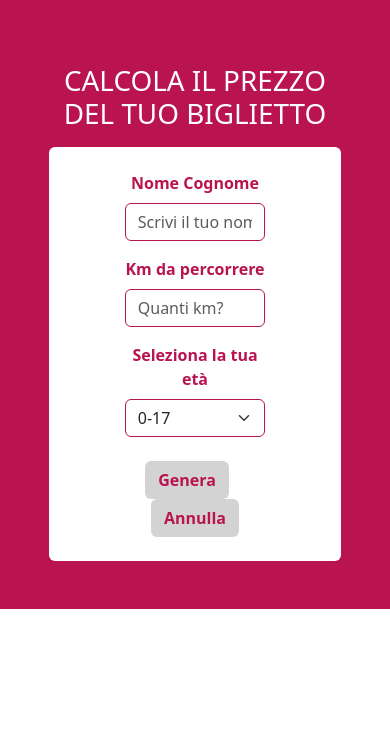
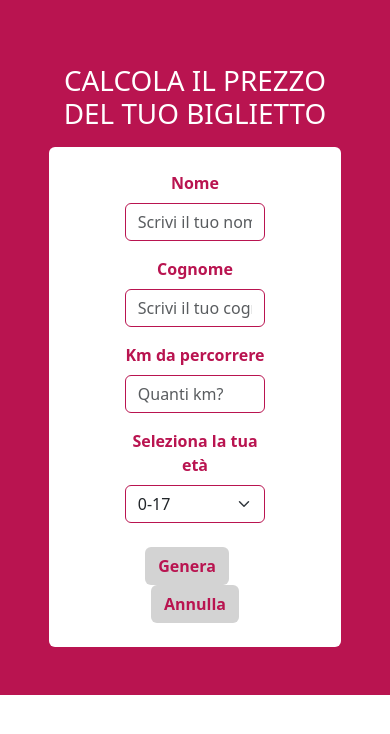
Before and after one commit to alessiavozzo/js-biglietto-treno-form, a plain HTML site: page index.html in a window 390 px wide. Drawn offline with nearby package versions, Linux system fonts and the light colour scheme.

Commit message:
add alert if input field is empty

```diff
--- a/assets/css/style.css
+++ b/assets/css/style.css
@@ -11,15 +11,16 @@
     background-color: var(--ticket-primary);
 }
 
+.custom-container{
+    max-width: 1200px;
+}
+
 /* #endregion common */
 
 
 /* #region user-data */
 
-.user-container{
-    padding-right: 4rem;
-    padding-left: 4rem;
-}
+
 label{
     display: block;
     text-align: center;
@@ -28,6 +29,8 @@ label{
 
 #user-input{
     color: var(--ticket-primary);
+    padding-right: 4rem;
+    padding-left: 4rem;
 
     & input, select{
         border-color: var(--ticket-primary)!important;
--- a/assets/js/main.js
+++ b/assets/js/main.js
@@ -4,6 +4,7 @@ const userKm = document.getElementById("user-km");
 const userAge = document.getElementById("user-age");
 const createBtn = document.getElementById("create-btn");
 const userName = document.getElementById("user-name");
+const userLastName = document.getElementById("user-lastname")
 
 //ticket
 const ticketArea = document.getElementById("ticket-area")
@@ -54,9 +55,14 @@ createBtn.addEventListener('click', function () {
 
     // console.log(ticketPrice);
 
-    ticketArea.classList.remove("hide")
+    if (userName.value == "" || userLastName.value == "" || userKm.value ==""){
+        alert("Inserisci un valore valido")
+    }
+    else{
+        ticketArea.classList.remove("hide")
+    }
 
-    ticketName.innerHTML = userName.value;
+    ticketName.innerHTML = `${userName.value} ${userLastName.value}`;
     ticketCode.innerHTML = Math.ceil(Math.random() * 100000);
     ticketWagon.innerHTML = Math.ceil(Math.random() * 10);
     ticketPrintPrice.innerHTML = `${ticketPrice} €`;
@@ -68,6 +74,7 @@ createBtn.addEventListener('click', function () {
 resetBtn.addEventListener("click", function(){
     console.log("Btn cancel");
     userName.value = null;
+    userLastName.value = null;
     userKm.value = null;
     userAge.value = null;
     ticketArea.classList.add("hide")
--- a/index.html
+++ b/index.html
@@ -28,17 +28,24 @@
                 <div id="user-input" class="user-container w-100 py-4 mt-3 bg-white rounded">
 
                     <div class="container-fluid">
-                        <div class="row justify-content-evenly align-items-end gx-5 gy-3">
+                        <div class="row justify-content-evenly align-items-end gx-3 gy-3">
 
                             <!-- name -->
-                            <div class="name-lastname col-12 col-md-4">
-                                <label for="user-name" class="form-label">Nome Cognome</label>
+                            <div class="name col-12 col-md-6 col-lg-3">
+                                <label for="user-name" class="form-label">Nome</label>
                                 <input type="text" name="user-name" id="user-name" class="form-control" required
-                                    placeholder="Scrivi il tuo nome...">
+                                    placeholder="Scrivi il tuo nome">
+                            </div>
+
+                            <!-- lastname -->
+                            <div class="lastname col-12 col-md-6 col-lg-3">
+                                <label for="user-lastname" class="form-label">Cognome</label>
+                                <input type="text" name="user-lastname" id="user-lastname" class="form-control" required
+                                    placeholder="Scrivi il tuo cognome">
                             </div>
 
                             <!-- km -->
-                            <div class="km col-12 col-md-4">
+                            <div class="km col-12 col-md-6 col-lg-3">
                                 <label for="user-km" class="form-label">Km da percorrere</label>
                                 <input type="number" name="user-km" id="user-km" class="form-control" required
                                     placeholder="Quanti km?">
@@ -46,7 +53,7 @@
 
                             <!-- age -->
 
-                            <div class="age col-12 col-md-4">
+                            <div class="age col-12 col-md-6 col-lg-3">
                                 <label for="user-age" class="form-label">Seleziona la tua età</label>
                                 <select name="user-age" id="user-age" class="form-select" required>
                                     <option value="minor">0-17</option>
```
